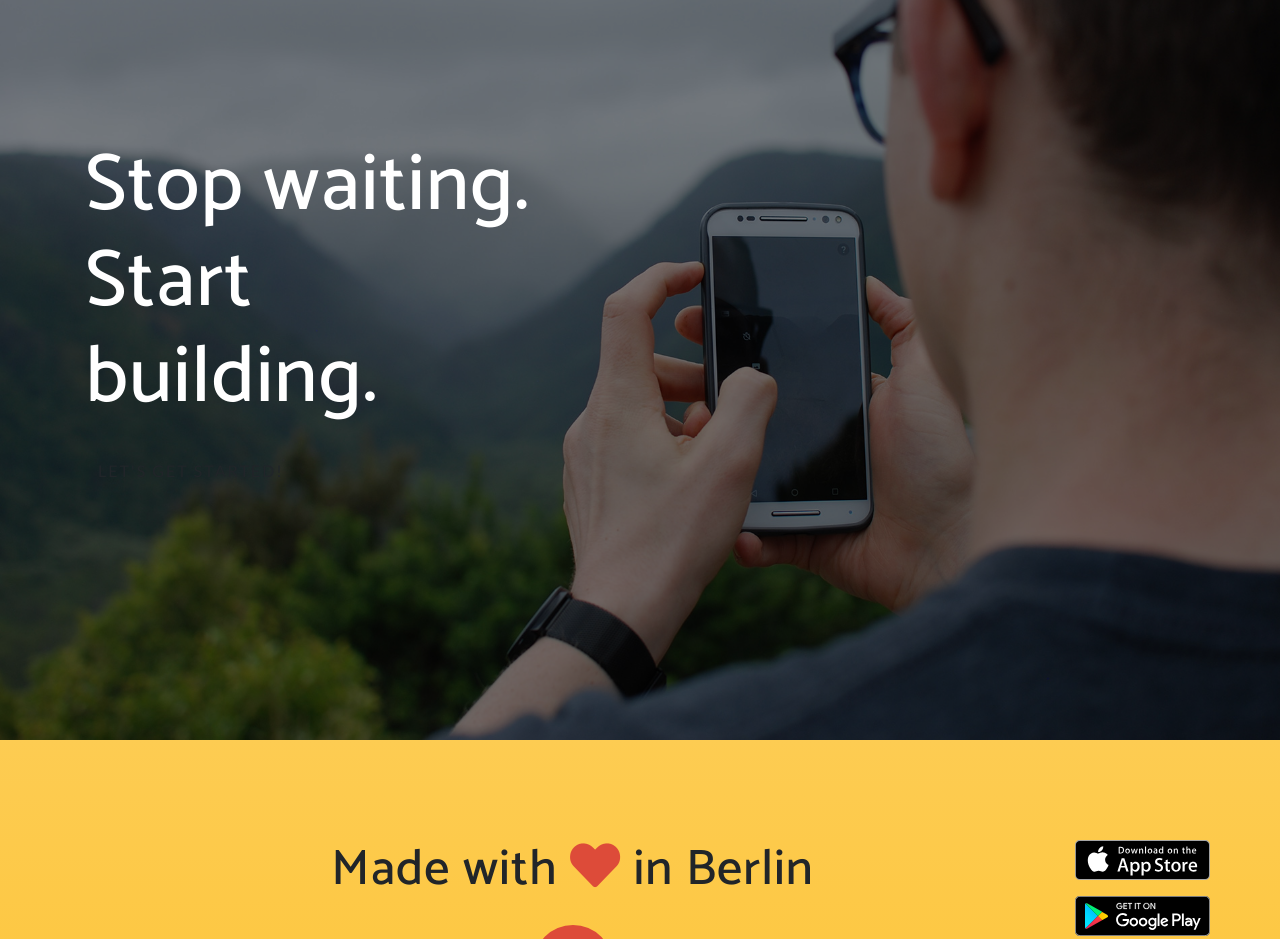
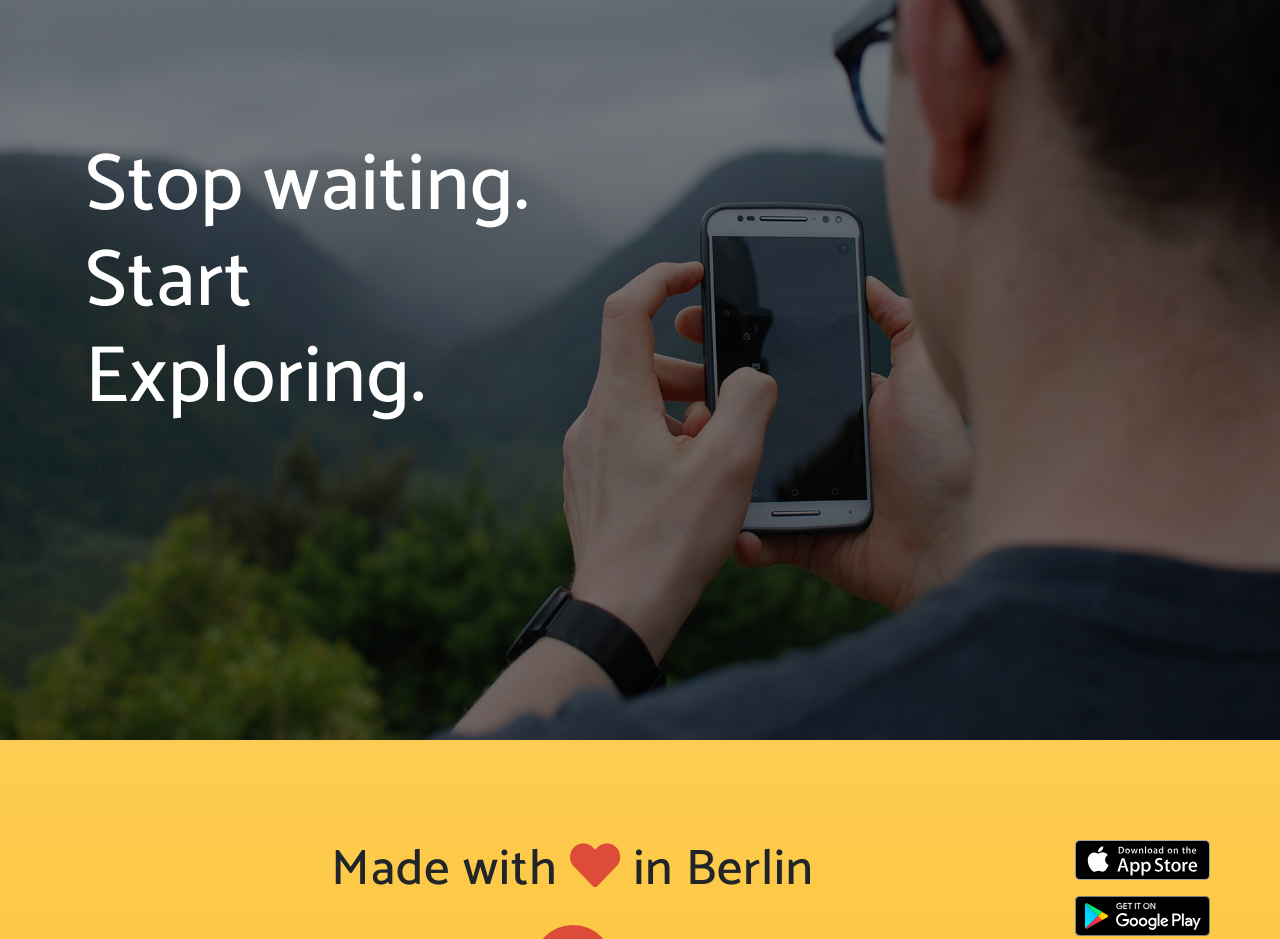
Before and after one commit to codehaocode/we-ar-page, a website with bundled scripts: page index.html in a window 1280 px wide. Shown: the part 2580-3519 px from the top of the page. Built offline with nearby package versions, Linux system fonts and the light colour scheme; a script that the page names is missing; a web font is replaced by a local one.

Commit message:
Minor change

```diff
--- a/index.html
+++ b/index.html
@@ -234,7 +234,7 @@
     <section class="cta">
       <div class="cta-content">
         <div class="container">
-          <h2>Stop waiting.<br>Start building.</h2>
+          <h2>Stop waiting.<br>Start Exploring.</h2>
           <a href="#download" class="btn btn-outline btn-xl js-scroll-trigger">Let's Get Started!</a>
         </div>
       </div>
```
